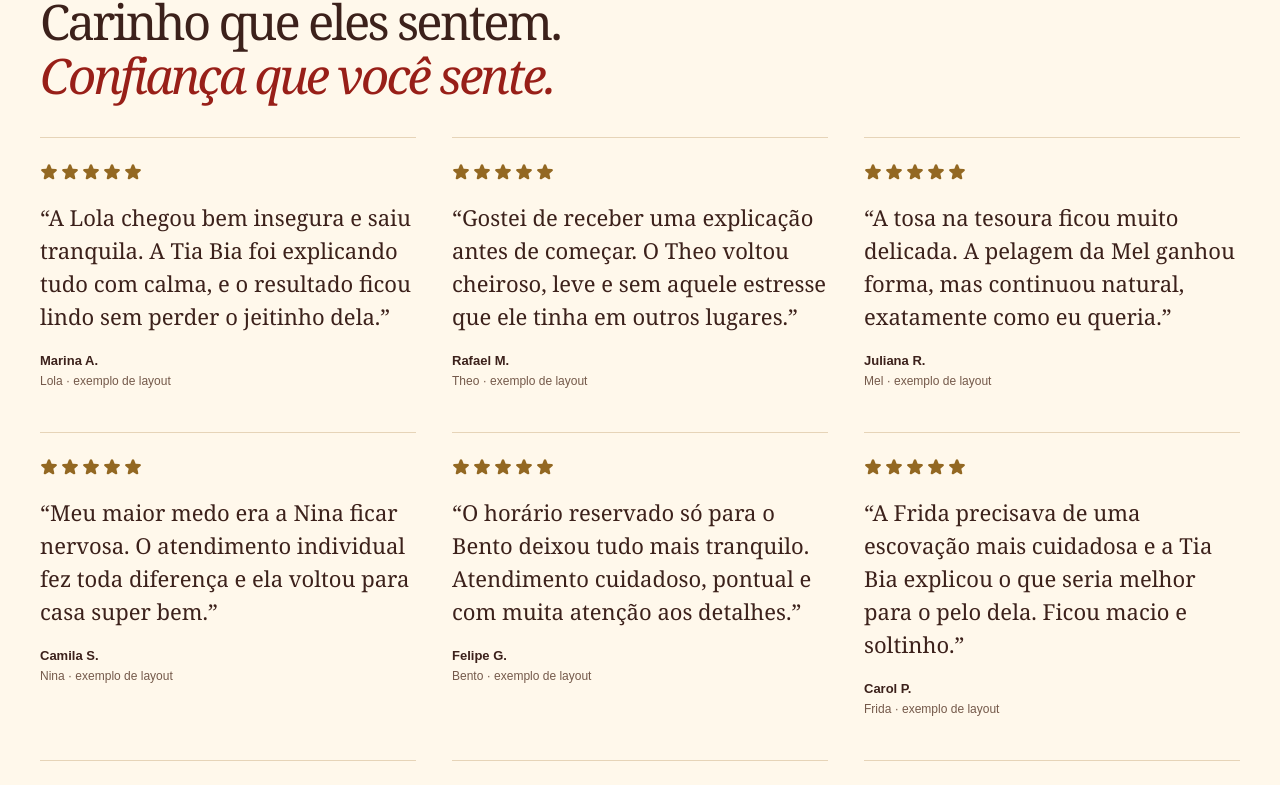
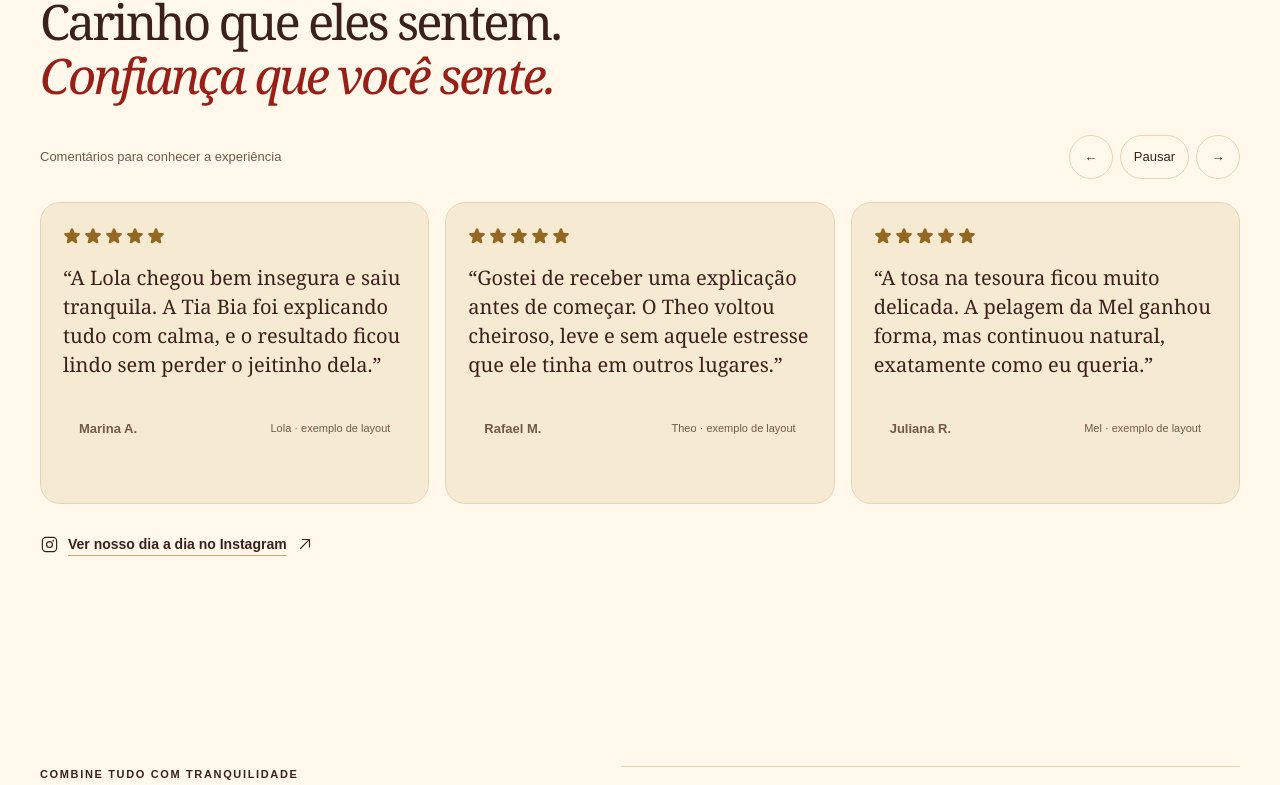
Before and after one commit to barcelos-lucas/doggie-lp, a React (Vite) app: page / in a window 1280 px wide. Shown: the part 6552-7337 px from the top of the page. Built offline with nearby package versions, Linux system fonts and the light colour scheme.

Commit message:
feat: add review comments carousel

```diff
--- a/src/App.jsx
+++ b/src/App.jsx
@@ -191,12 +191,50 @@ function ReviewCard({ review, preview }) {
   </figure>;
 }
 
+function ReviewsCarousel({ items, preview }) {
+  const track = useRef(null);
+  const [paused, setPaused] = useState(false);
+  const [hovered, setHovered] = useState(false);
+  const [reduced, setReduced] = useState(true);
+  useEffect(() => {
+    const media = window.matchMedia('(prefers-reduced-motion: reduce)');
+    const update = () => setReduced(media.matches);
+    update(); media.addEventListener('change', update);
+    return () => media.removeEventListener('change', update);
+  }, []);
+  const move = (direction) => {
+    const el = track.current;
+    if (!el?.firstElementChild) return;
+    const step = el.firstElementChild.getBoundingClientRect().width + 16;
+    const end = el.scrollWidth - el.clientWidth;
+    const next = direction > 0 && el.scrollLeft >= end - 2 ? 0 : direction < 0 && el.scrollLeft <= 2 ? end : el.scrollLeft + direction * step;
+    el.scrollTo({ left: next, behavior: reduced ? 'instant' : 'smooth' });
+  };
+  useEffect(() => {
+    if (paused || hovered || reduced || items.length < 2) return undefined;
+    const timer = window.setInterval(() => {
+      if (!document.hidden && track.current?.getBoundingClientRect().bottom > 0 && track.current?.getBoundingClientRect().top < window.innerHeight) move(1);
+    }, 5000);
+    return () => window.clearInterval(timer);
+  }, [paused, hovered, reduced, items.length]);
+  return <div className="review-carousel" role="region" aria-roledescription="carrossel" aria-label="Avaliações dos tutores" onMouseEnter={() => setHovered(true)} onMouseLeave={() => setHovered(false)}>
+    <div className="carousel-controls"><span>{preview ? 'Comentários para conhecer a experiência' : 'O que os tutores comentam'}</span>
+      <div><button type="button" onClick={() => { setPaused(true); move(-1); }} aria-label="Comentário anterior">←</button>
+        <button type="button" onClick={() => setPaused(!paused)} aria-pressed={paused} disabled={reduced}>{paused || reduced ? 'Pausado' : 'Pausar'}</button>
+        <button type="button" onClick={() => { setPaused(true); move(1); }} aria-label="Próximo comentário">→</button></div>
+    </div>
+    <div ref={track} className="carousel-track review-track" tabIndex={0} aria-label="Comentários; use as setas para navegar" onFocus={() => setPaused(true)} onPointerDown={() => setPaused(true)} onKeyDown={(event) => { if (event.key === 'ArrowRight' || event.key === 'ArrowLeft') { event.preventDefault(); setPaused(true); move(event.key === 'ArrowRight' ? 1 : -1); } }}>
+      {items.map((review) => <ReviewCard key={`${review.name}-${review.pet ?? review.date}`} review={review} preview={preview} />)}
+    </div>
+  </div>;
+}
+
 function ReviewsSection() {
   const preview = reviews.length === 0;
   const reviewItems = preview ? reviewExamples : reviews;
   return <section id="avaliacoes" className="section reviews-section"><div className="container" data-reveal>
     <p className="eyebrow">CONFIANÇA QUE SE CONSTRÓI</p><h2>Carinho que eles sentem.<br /><em>Confiança que você sente.</em></h2>
-    <div className={`review-grid ${preview ? 'is-preview' : ''}`}>{reviewItems.map((review) => <ReviewCard key={`${review.name}-${review.pet ?? review.date}`} review={review} preview={preview} />)}</div>
+    <ReviewsCarousel items={reviewItems} preview={preview} />
     {preview ? <a className="text-link" href={business.instagram} target="_blank" rel="noopener noreferrer"><InstagramLogo size={19} aria-hidden="true" /> Ver nosso dia a dia no Instagram <ArrowUpRight size={18} aria-hidden="true" /></a> : reviewsProfileUrl && <a className="text-link" href={reviewsProfileUrl} target="_blank" rel="noopener noreferrer">Ver avaliações no Google <ArrowUpRight size={18} /></a>}
   </div></section>;
 }
--- a/src/styles.css
+++ b/src/styles.css
@@ -203,9 +203,15 @@
 @media(min-width:640px){.care-ribbon{padding-block:18px}.care-ribbon-item{font-size:12px;padding-inline:38px}.care-ribbon-item::after{margin-left:38px}}
 @media(max-width:359px){.care-ribbon-item{font-size:10px;padding-inline:22px}.care-ribbon-item::after{margin-left:22px}}
 @media(prefers-reduced-motion:reduce){.care-ribbon-track{animation:none;transform:none}.care-ribbon:hover .care-ribbon-track,.care-ribbon-viewport:focus-within .care-ribbon-track{animation-play-state:running}}
-.review-grid.is-preview{margin-top:34px}
 .review figcaption span{font-size:12px;color:var(--muted)}
-@media(min-width:1024px){.review-grid.is-preview{grid-template-columns:repeat(3,minmax(0,1fr));column-gap:36px;row-gap:44px}}
+.review-carousel{margin-top:32px;min-width:0}
+.review-track .review{flex:0 0 100%;min-width:0;padding:24px 22px 20px;border:1px solid var(--line);border-radius:20px;background:var(--surface-warm);scroll-snap-align:start}
+.review-track .review blockquote{font-size:20px;line-height:1.45;margin:18px 0 24px}
+.review-track .review figcaption{gap:5px}
+.review-track .review figcaption strong{font-size:13px}
+.review-track .review figcaption span{font-size:11px}
+@media(min-width:640px){.review-track .review{flex-basis:calc((100% - 16px)/2)}}
+@media(min-width:1024px){.review-track .review{flex-basis:calc((100% - 32px)/3)}}
 .portfolio-carousel{margin-top:32px;min-width:0}
 .carousel-controls{display:flex;align-items:center;justify-content:space-between;gap:12px;margin-bottom:18px}
 .carousel-controls>span{font-size:13px;color:var(--muted)}
```
